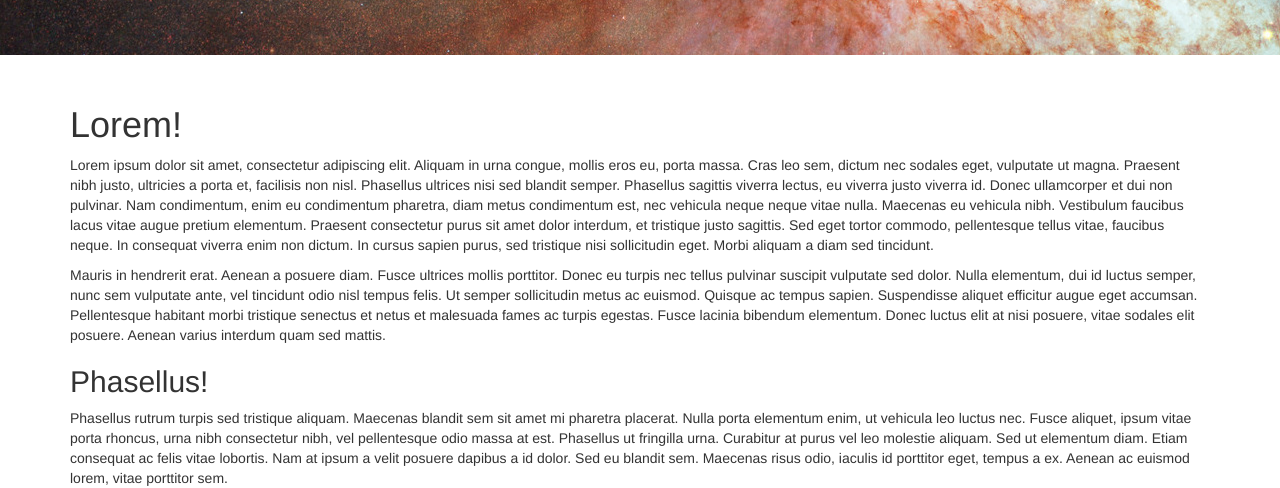
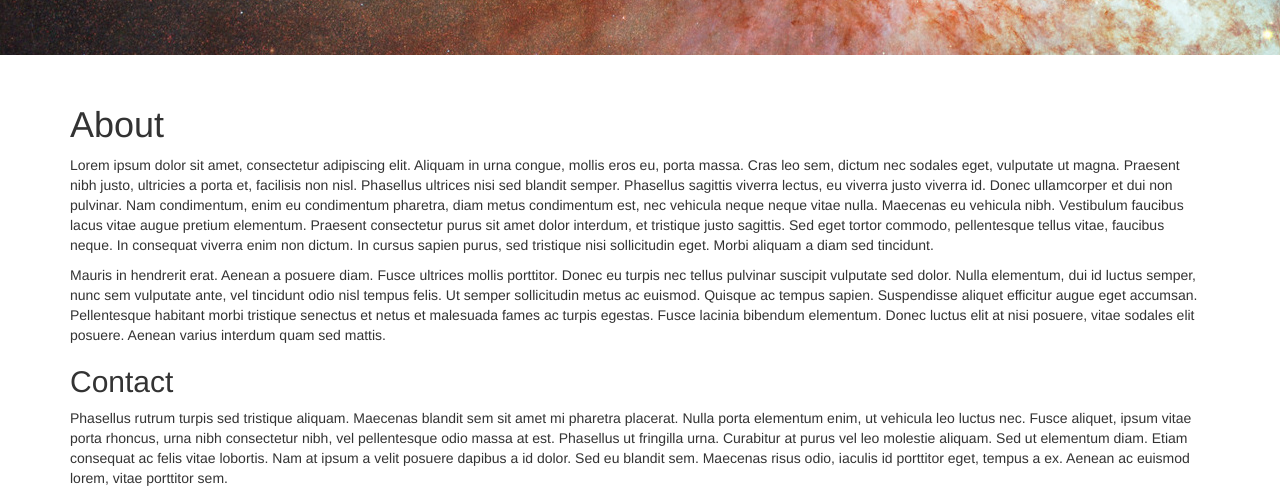
Before and after one commit to ejmatthews0606/ejmatthews0606.github.io, a Jekyll site: the page built from index.html, in a window 1280 px wide and 1051 px high. Shown: the part 289-777 px from the top of the window. Built offline with Jekyll 4.4.1, drawn with Linux system fonts in a browser that asks for light colours.

Commit message:
Update lorem.html

```diff
--- a/_includes/lorem.html
+++ b/_includes/lorem.html
@@ -1,10 +1,10 @@
-<h1>Lorem!</h1>
+<h1>About</h1>
 
 <p>Lorem ipsum dolor sit amet, consectetur adipiscing elit. Aliquam in urna congue, mollis eros eu, porta massa. Cras leo sem, dictum nec sodales eget, vulputate ut magna. Praesent nibh justo, ultricies a porta et, facilisis non nisl. Phasellus ultrices nisi sed blandit semper. Phasellus sagittis viverra lectus, eu viverra justo viverra id. Donec ullamcorper et dui non pulvinar. Nam condimentum, enim eu condimentum pharetra, diam metus condimentum est, nec vehicula neque neque vitae nulla. Maecenas eu vehicula nibh. Vestibulum faucibus lacus vitae augue pretium elementum. Praesent consectetur purus sit amet dolor interdum, et tristique justo sagittis. Sed eget tortor commodo, pellentesque tellus vitae, faucibus neque. In consequat viverra enim non dictum. In cursus sapien purus, sed tristique nisi sollicitudin eget. Morbi aliquam a diam sed tincidunt.</p>
 
 <p>Mauris in hendrerit erat. Aenean a posuere diam. Fusce ultrices mollis porttitor. Donec eu turpis nec tellus pulvinar suscipit vulputate sed dolor. Nulla elementum, dui id luctus semper, nunc sem vulputate ante, vel tincidunt odio nisl tempus felis. Ut semper sollicitudin metus ac euismod. Quisque ac tempus sapien. Suspendisse aliquet efficitur augue eget accumsan. Pellentesque habitant morbi tristique senectus et netus et malesuada fames ac turpis egestas. Fusce lacinia bibendum elementum. Donec luctus elit at nisi posuere, vitae sodales elit posuere. Aenean varius interdum quam sed mattis.</p>
 
-<h2>Phasellus!</h2>
+<h2>Contact</h2>
 <p>Phasellus rutrum turpis sed tristique aliquam. Maecenas blandit sem sit amet mi pharetra placerat. Nulla porta elementum enim, ut vehicula leo luctus nec. Fusce aliquet, ipsum vitae porta rhoncus, urna nibh consectetur nibh, vel pellentesque odio massa at est. Phasellus ut fringilla urna. Curabitur at purus vel leo molestie aliquam. Sed ut elementum diam. Etiam consequat ac felis vitae lobortis. Nam at ipsum a velit posuere dapibus a id dolor. Sed eu blandit sem. Maecenas risus odio, iaculis id porttitor eget, tempus a ex. Aenean ac euismod lorem, vitae porttitor sem.</p>
 
 <p>Praesent id elit at nulla egestas congue. Ut ut viverra erat, a sollicitudin metus. Vivamus sit amet nulla vel ante porttitor blandit et vel magna. Fusce sem est, ullamcorper sit amet diam at, eleifend ullamcorper nulla. Pellentesque faucibus, dolor a sollicitudin elementum, ante lorem posuere urna, nec efficitur velit ante vitae odio. Morbi eu vulputate orci. Mauris augue neque, vehicula sit amet elementum eu, mattis vitae tellus.</p>
```
